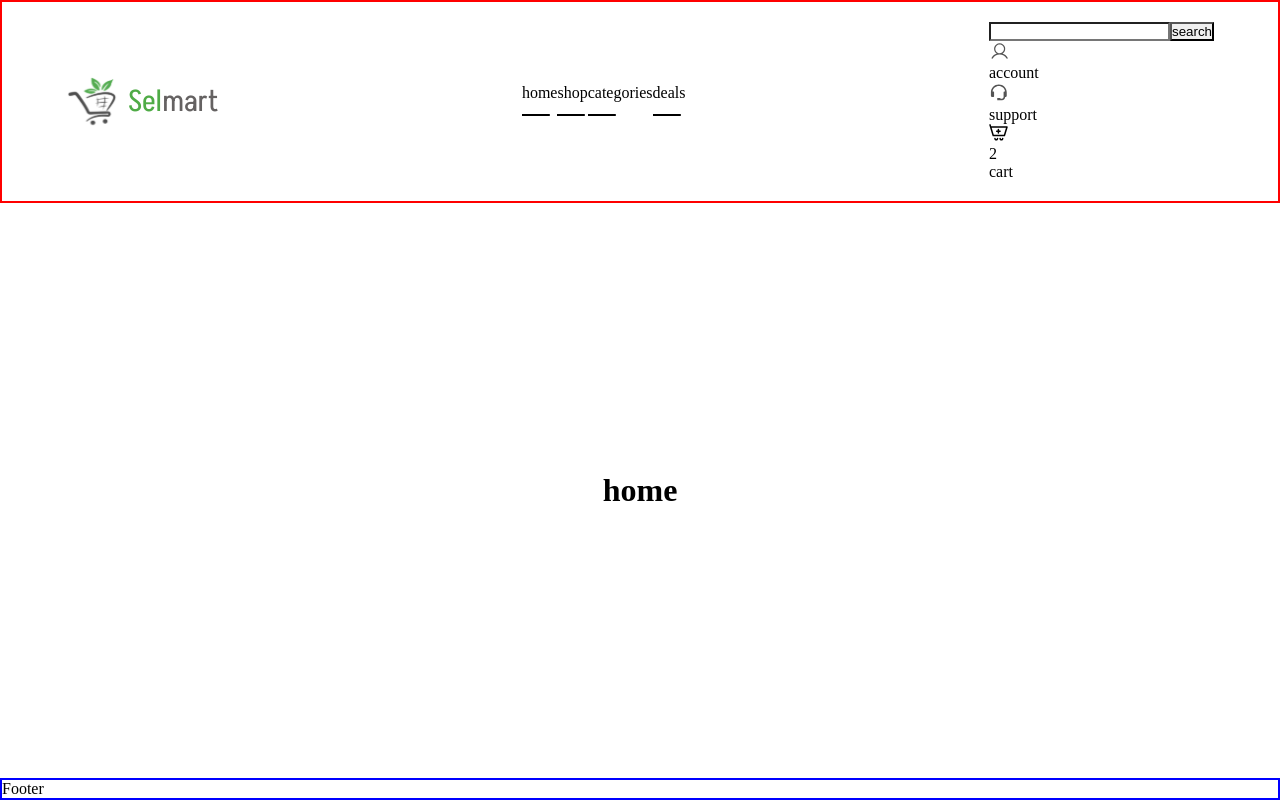
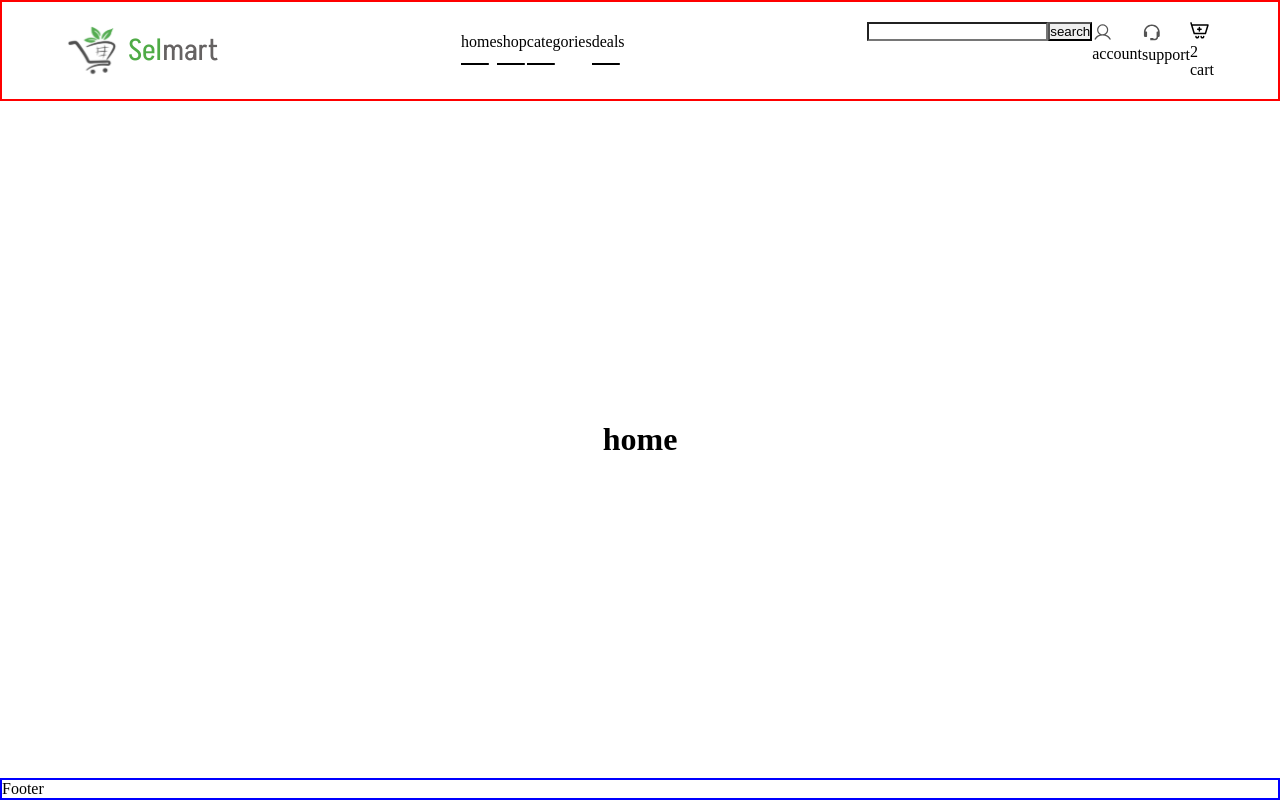
Before and after one commit to mambachristophersteven/selmart-copy, a React (Vite) app: page / in a window 1280 px wide. Built offline with nearby package versions, Linux system fonts and the light colour scheme.

Commit message:
navbar styling update

```diff
--- a/src/Components/Navbar/Navbar.module.css
+++ b/src/Components/Navbar/Navbar.module.css
@@ -28,3 +28,11 @@
     display: flex;
     align-items: center;
 }
+
+.search_side_links{
+    display: flex;
+}
+
+.side_links{
+    display: flex;
+}
```
